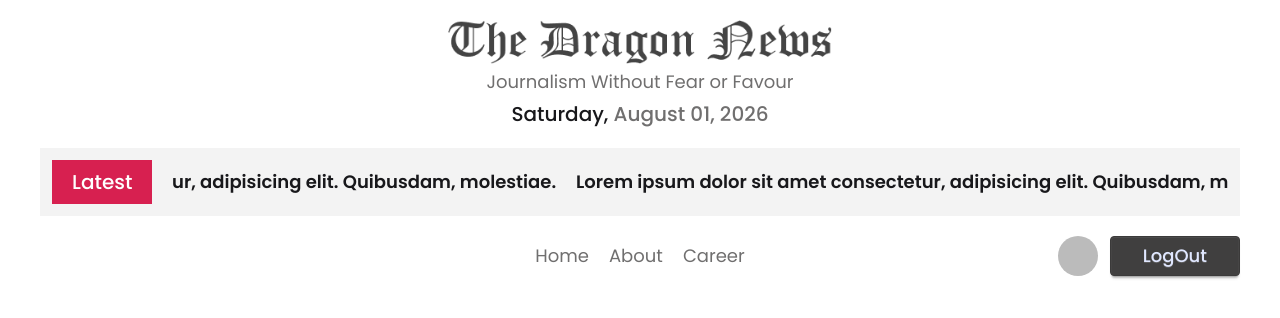
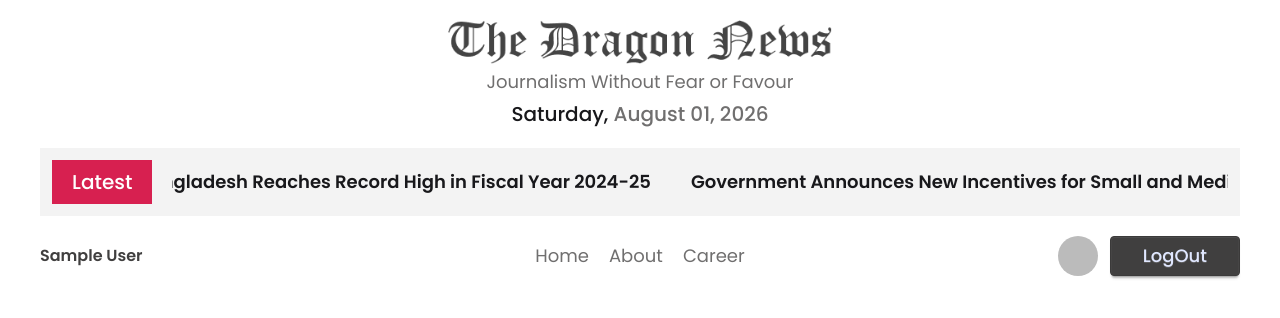
Before and after one commit to dev-muradhasan/dragon-news, a React (Vite) app: page /category/0 in a window 1280 px wide. Shown: the top 318 px of the page. Built offline with nearby package versions, Linux system fonts and the light colour scheme; no server answers; sample sign-in values are in the browser's storage.

Commit message:
finished the project

```diff
--- a/src/Page/Login.jsx
+++ b/src/Page/Login.jsx
@@ -7,16 +7,20 @@ const Login = () => {
   const location = useLocation();
   const navigate = useNavigate();
 
-    const { loginUser , setLoading } = use(AuthContext);
+    const { loginUser } = use(AuthContext);
+
     const handleSignIn = (e)=>{
         e.preventDefault();
         const email = e.target.email.value;
         const password = e.target.password.value;
         loginUser(email, password)
-          .then(() => {
-            setLoading(false);
-            navigate(location.state || '/')
+          .then((result) => {
+            if (!result.user.emailVerified) {
+              alert("Please verify your email!");
+              return;
+            }
             alert("user sign in successful");
+            navigate(location.state || "/");
           })
           .catch((error) => {
             // const errorCode = error.code;
@@ -24,7 +28,27 @@ const Login = () => {
             console.log(errorMessage);
           });
     }
+  // const handleSignIn = (e) => {
+  //   e.preventDefault();
 
+  //   const email = e.target.email.value;
+  //   const password = e.target.password.value;
+
+  //   loginUser(email, password)
+  //     .then((result) => {
+  //       if (!result.user.emailVerified) {
+  //         alert("Please verify your email!");
+  //         return;
+  //       }
+
+  //       alert("User sign in successful");
+
+  //       navigate(location.state || "/");
+  //     })
+  //     .catch((error) => {
+  //       console.log(error.message);
+  //     });
+  // };
 
     return (
       <div className="flex justify-center items-center min-h-[80vh] mt-5">
--- a/src/Page/Register.jsx
+++ b/src/Page/Register.jsx
@@ -3,12 +3,58 @@ import { Link, useNavigate } from "react-router";
 import { AuthContext } from "../provider/AuthContext";
 
 const Register = () => {
-  const { createUser, user, setUser, updateProfileFunc, setLoading } =
-    use(AuthContext);
+  const {
+    createUser,
+    logOutUser,
+    setUser,
+    updateProfileFunc,
+    setLoading,
+    emailVerification,
+  } = use(AuthContext);
   const navigate = useNavigate();
+
+  // const handleRegister = (e) => {
+  //   e.preventDefault();
+  //   const displayName = e.target.name.value;
+  //   const photoURL = e.target.photo.value;
+  //   const email = e.target.email.value;
+  //   const password = e.target.password.value;
+
+  //   createUser(email, password)
+  //     .then(() => {
+  //       updateProfileFunc(displayName, photoURL)
+  //         .then(() => {
+  //           emailVerification()
+  //             .then(() => {
+  //               setLoading(false);
+  //               logOutUser()
+  //                 .then(() => {
+  //                   alert("sign up successful. please check your email");
+  //                   setUser(null)
+  //                 })
+  //                 .catch((err) => {
+  //                   console.log(err.message);
+  //                 });
+  //                 navigate('/auth/login')
+  //             })
+  //             .catch((err) => {
+  //               console.log(err.message);
+  //             });
+  //         })
+  //         .catch((err) => {
+  //           alert(err.message);
+  //         });
+  //     })
+  //     .catch((error) => {
+  //       // const errorCode = error.code;
+  //       const errorMessage = error.message;
+  //       console.log(errorMessage);
+  //     });
+  // };
 
   const handleRegister = (e) => {
     e.preventDefault();
+
     const displayName = e.target.name.value;
     const photoURL = e.target.photo.value;
     const email = e.target.email.value;
@@ -16,20 +62,26 @@ const Register = () => {
 
     createUser(email, password)
       .then(() => {
-        updateProfileFunc(displayName, photoURL)
-          .then(() => {
-            setLoading(false);
-            setUser({ ...user, displayName, photoURL});
-            navigate("/");
-          })
-          .catch((err) => {
-            alert(err.message);
-          });
+        return updateProfileFunc(displayName, photoURL);
+      })
+      .then(() => {
+        return emailVerification();
+      })
+      .then(() => {
+        return logOutUser();
+      })
+      .then(() => {
+        setUser(null);
+        setLoading(false);
+
+        alert("Sign up successful. Please check your email.");
+
+        navigate("/auth/login");
       })
       .catch((error) => {
-        // const errorCode = error.code;
-        const errorMessage = error.message;
-        console.log(errorMessage);
+        setLoading(false);
+        console.log(error.message);
+        alert(error.message);
       });
   };
 
--- a/src/components/LatestNews.jsx
+++ b/src/components/LatestNews.jsx
@@ -1,28 +1,25 @@
+import { use } from "react";
 import MarqueeModule from "react-fast-marquee";
 
 const Marquee = MarqueeModule.default || MarqueeModule;
 
+const heading = fetch('/public/news.json').then(res=>res.json());
+
 const LatestNews = () => {
+  const headerData = use(heading);
+  const filteredData = headerData.filter(head=>head.others.is_today_pick)
+
   return (
     <div>
       <div className="flex items-center gap-5 my-5 bg-base-200 p-3">
         <p className="bg-secondary text-white py-2 px-5 font-medium text-xl">
           Latest
         </p>
-        <Marquee pauseOnHover={true}>
-          <div className="flex gap-5">
-            <p className="font-semibold text-lg">
-              Lorem ipsum dolor sit amet consectetur, adipisicing elit.
-              Quibusdam, molestiae.
-            </p>
-            <p className="font-semibold text-lg">
-              Lorem ipsum dolor sit amet consectetur, adipisicing elit.
-              Quibusdam, molestiae.
-            </p>
-            <p className="font-semibold text-lg">
-              Lorem ipsum dolor sit amet consectetur, adipisicing elit.
-              Quibusdam, molestiae.
-            </p>
+        <Marquee pauseOnHover={true} speed={120}>
+          <div className="flex gap-10">
+            {filteredData.map((singleData) => (
+              <p key={singleData.id} className="font-semibold text-lg">{singleData.title}</p>
+            ))}
           </div>
         </Marquee>
       </div>
--- a/src/components/Navbar.jsx
+++ b/src/components/Navbar.jsx
@@ -20,7 +20,9 @@ const Navbar = () => {
 
   return (
     <div className="grid grid-cols-3 items-center">
-      <div className="text-accent-content font-semibold col-span-1"></div>
+      <div className="text-accent-content font-semibold col-span-1">
+        {user?.displayName || ''}
+      </div>
       <div className="text-accent text-lg flex gap-5 col-span-1 justify-center">
         <NavLink to={"/"}>Home</NavLink>
         <NavLink to={"/about"}>About</NavLink>
--- a/src/provider/AuthProvider.jsx
+++ b/src/provider/AuthProvider.jsx
@@ -5,6 +5,7 @@ import {
   GithubAuthProvider,
   GoogleAuthProvider,
   onAuthStateChanged,
+  sendEmailVerification,
   signInWithEmailAndPassword,
   signInWithPopup,
   signOut,
@@ -44,6 +45,10 @@ const AuthProvider = ({ children }) => {
     setLoading(true);
     return signInWithPopup(auth, githubProvider);
   };
+  const emailVerification = () =>{
+    setLoading(true);
+    return sendEmailVerification(auth.currentUser);
+  }
 
   useEffect(() => {
     const unsubscribe = onAuthStateChanged(auth, (currentUser) => {
@@ -66,6 +71,7 @@ const AuthProvider = ({ children }) => {
     updateProfileFunc,
     googleSignIn,
     githubSignIn,
+    emailVerification,
   };
 
   return <AuthContext value={authData}>{children}</AuthContext>;
```
